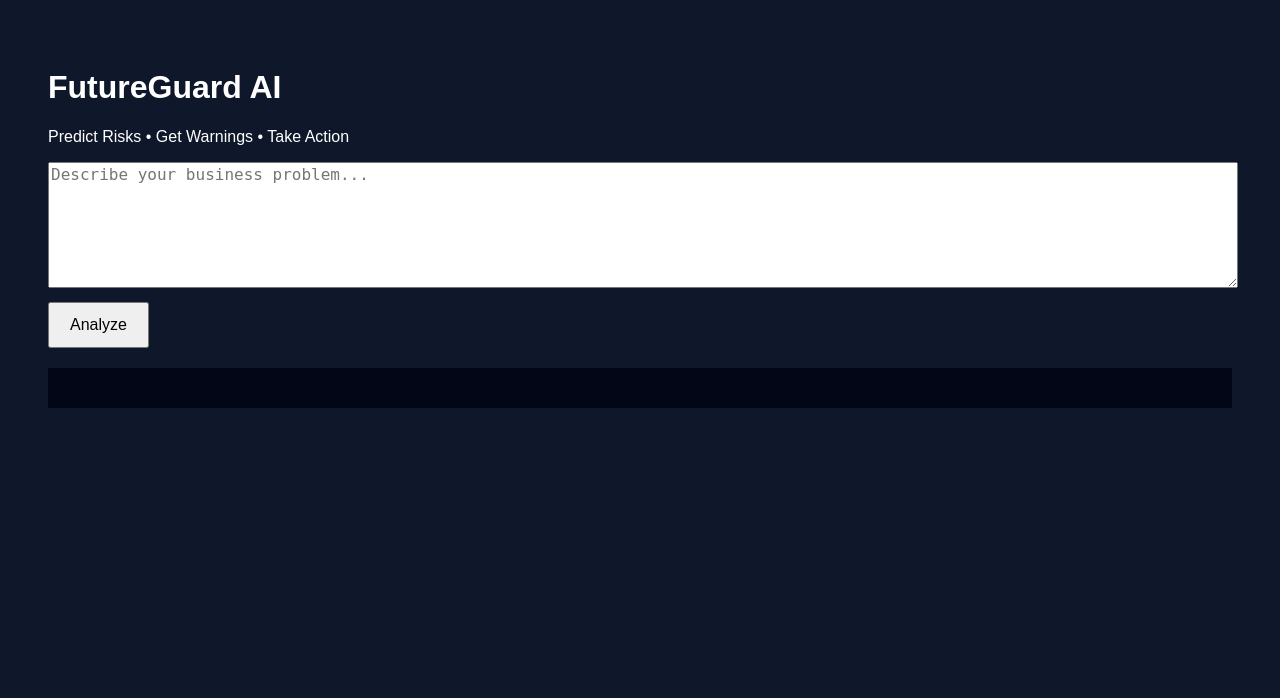
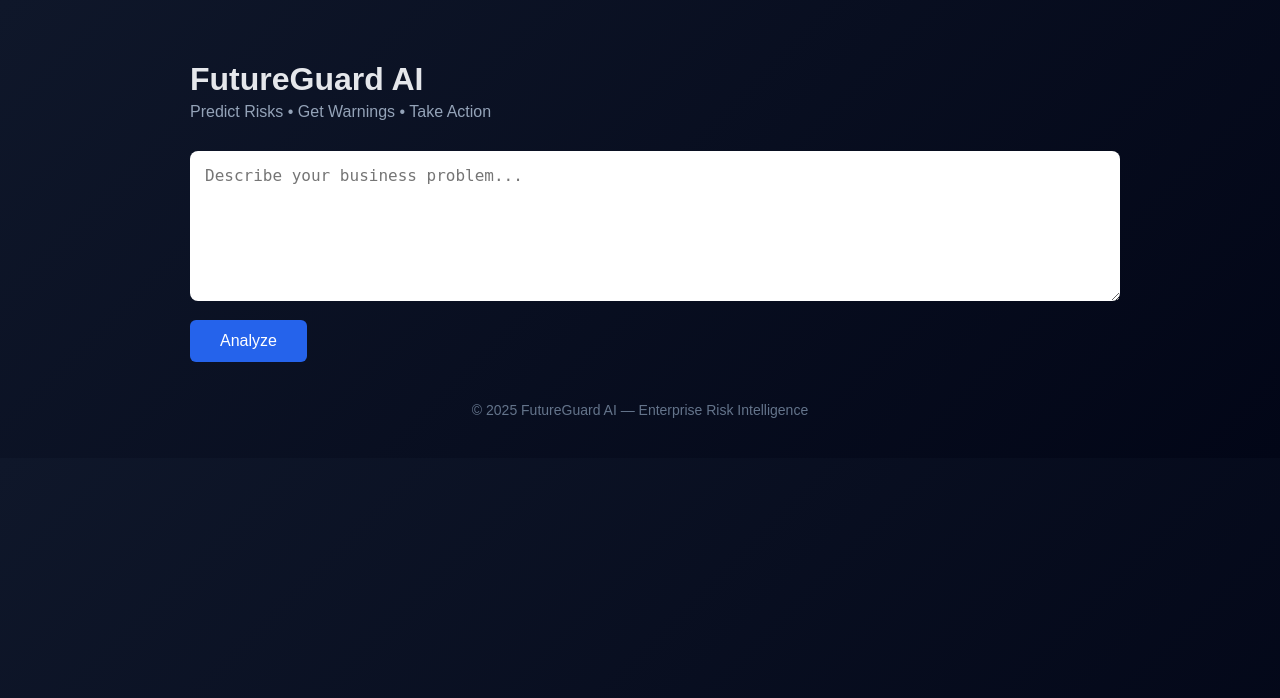
Before and after one commit to saifihaji3765-cmd/AlphaEnterpriseBrainOS, a Flask app: page / in a window 1280 px wide. Shown: the top 698 px of the page. Run offline with Flask 3, Linux system fonts and the light colour scheme.

Commit message:
Refactor index.html for better styling and structure
Updated HTML structure and styles for improved layout and responsiveness.

```diff
--- a/templates/index.html
+++ b/templates/index.html
@@ -1,35 +1,142 @@
 <!DOCTYPE html>
-<html>
+<html lang="en">
 <head>
+    <meta charset="UTF-8">
     <title>FutureGuard AI</title>
+    <meta name="viewport" content="width=device-width, initial-scale=1.0">
+
     <style>
-    body { font-family: Arial; background:#0f172a; color:white; padding:40px }
-    textarea { width:100%; height:120px; font-size:16px }
-    button { padding:12px 20px; font-size:16px; margin-top:10px }
-    .box { background:#020617; padding:20px; margin-top:20px }
+        body {
+            margin: 0;
+            font-family: Arial, sans-serif;
+            background: linear-gradient(135deg, #0f172a, #020617);
+            color: #e5e7eb;
+        }
+
+        .container {
+            max-width: 900px;
+            margin: auto;
+            padding: 40px 20px;
+        }
+
+        h1 {
+            font-size: 32px;
+            margin-bottom: 5px;
+        }
+
+        .tagline {
+            color: #94a3b8;
+            margin-bottom: 30px;
+        }
+
+        textarea {
+            width: 100%;
+            min-height: 120px;
+            padding: 15px;
+            font-size: 16px;
+            border-radius: 8px;
+            border: none;
+            outline: none;
+            resize: vertical;
+        }
+
+        button {
+            margin-top: 15px;
+            padding: 12px 30px;
+            font-size: 16px;
+            border-radius: 6px;
+            border: none;
+            cursor: pointer;
+            background: #2563eb;
+            color: white;
+        }
+
+        button:hover {
+            background: #1d4ed8;
+        }
+
+        .result-card {
+            margin-top: 30px;
+            background: rgba(15, 23, 42, 0.9);
+            padding: 25px;
+            border-radius: 10px;
+            border-left: 6px solid #ef4444;
+            white-space: pre-wrap;
+        }
+
+        .risk-high {
+            border-left-color: #ef4444;
+        }
+
+        .risk-medium {
+            border-left-color: #facc15;
+        }
+
+        .risk-low {
+            border-left-color: #22c55e;
+        }
+
+        .footer {
+            margin-top: 40px;
+            text-align: center;
+            font-size: 14px;
+            color: #64748b;
+        }
     </style>
 </head>
+
 <body>
+<div class="container">
+    <h1>FutureGuard AI</h1>
+    <div class="tagline">Predict Risks • Get Warnings • Take Action</div>
 
-<h1>FutureGuard AI</h1>
-<p>Predict Risks • Get Warnings • Take Action</p>
-
-<form id="form">
-  <textarea name="problem" placeholder="Describe your business problem..."></textarea><br>
+    <form id="analyzeForm">
+        <textarea id="problem" placeholder="Describe your business problem..."></textarea>
+        <br>
         <button type="submit">Analyze</button>
     </form>
 
-<div class="box" id="result"></div>
+    <div id="result" class="result-card" style="display:none;"></div>
+
+    <div class="footer">
+        © 2025 FutureGuard AI — Enterprise Risk Intelligence
+    </div>
+</div>
 
 <script>
-document.getElementById("form").onsubmit = async function(e){
+document.getElementById("analyzeForm").addEventListener("submit", async function(e) {
     e.preventDefault();
-  const formData = new FormData(this);
-  const res = await fetch("/analyze", { method:"POST", body: formData });
-  const data = await res.json();
-  document.getElementById("result").innerText =
-    data.result || data.error;
+
+    const problem = document.getElementById("problem").value;
+    const resultDiv = document.getElementById("result");
+
+    resultDiv.style.display = "block";
+    resultDiv.innerText = "Analyzing business risks...";
+
+    const response = await fetch("/analyze", {
+        method: "POST",
+        headers: {
+            "Content-Type": "application/x-www-form-urlencoded"
+        },
+        body: "problem=" + encodeURIComponent(problem)
+    });
+
+    const data = await response.json();
+
+    if (data.result) {
+        resultDiv.innerText = data.result;
+
+        if (data.result.includes("RISK LEVEL: HIGH")) {
+            resultDiv.className = "result-card risk-high";
+        } else if (data.result.includes("RISK LEVEL: MEDIUM")) {
+            resultDiv.className = "result-card risk-medium";
+        } else if (data.result.includes("RISK LEVEL: LOW")) {
+            resultDiv.className = "result-card risk-low";
         }
+    } else {
+        resultDiv.innerText = "Error analyzing problem.";
+    }
+});
 </script>
 
 </body>
```
Lines whose indentation alone changed are shown as unchanged.
